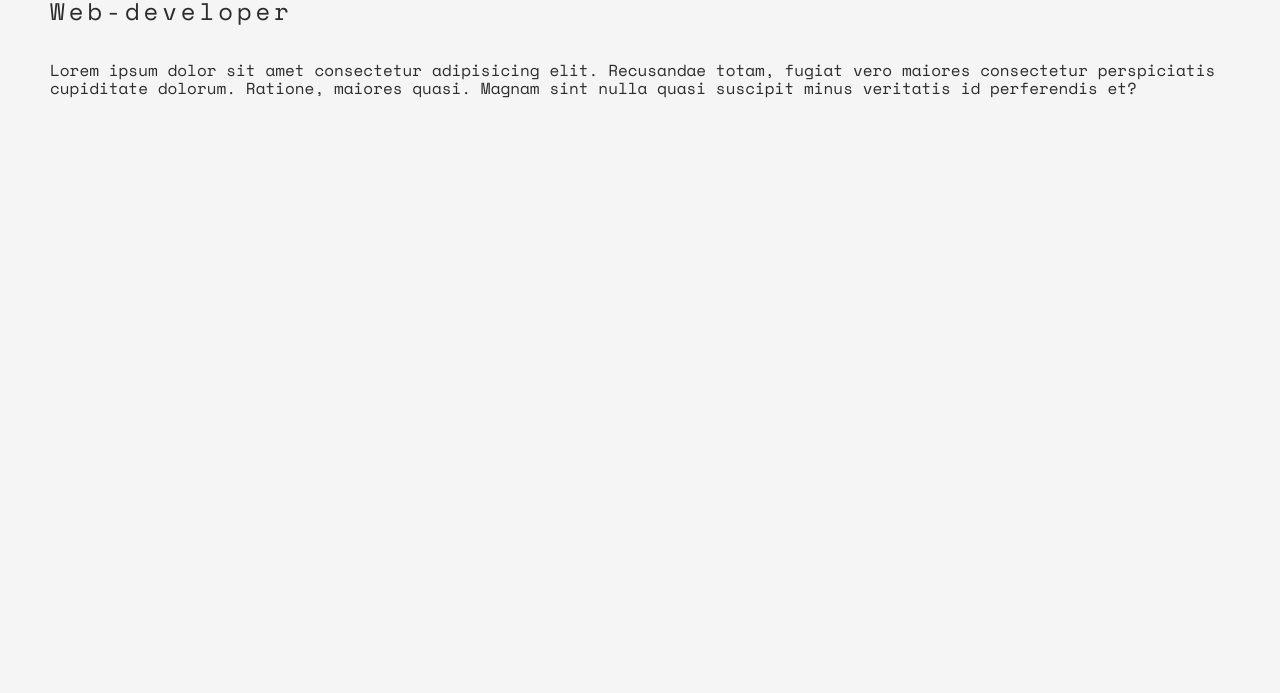
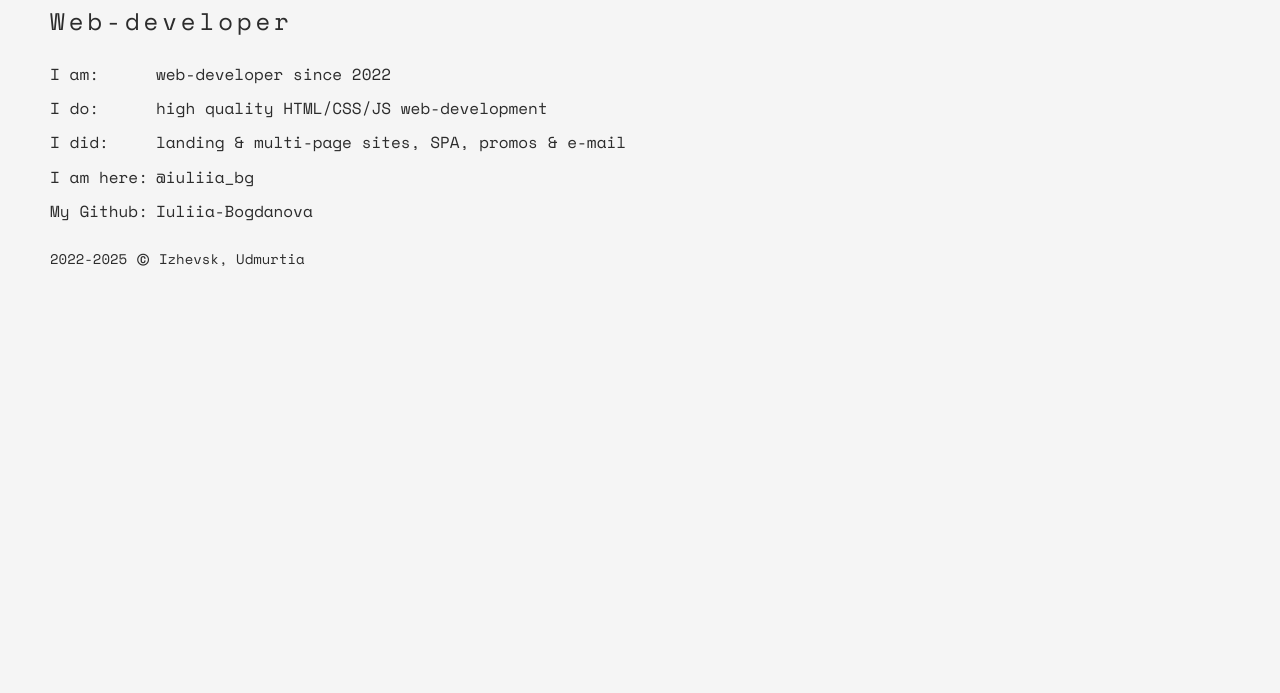
Before and after one commit to Iuliia-Bogdanova/my-portfolio, a website built with Vite: page index.html in a window 1280 px wide. Shown: the part 107-800 px from the top of the page. Built offline with nearby package versions, Linux system fonts and the light colour scheme.

Commit message:
feat: add main page

```diff
--- a/index.html
+++ b/index.html
@@ -19,7 +19,7 @@
   <body>
     <div class="container">
       <button class="sun-moon">
-        <svg xmlns="http://www.w3.org/2000/svg" viewBox="0 0 32 32" fill="none" stroke="currentColor" stroke-width="2" stroke-linecap="round" stroke-linejoin="round">
+        <svg xmlns="http://www.w3.org/2000/svg" viewBox="0 0 32 32" fill="none" stroke="currentColor" stroke-width="2" stroke-linecap="round" stroke-linejoin="round" transform="rotate(180)">
           <circle cx="21" cy="16" r="8"/>
           <line x1="14" y1="5" x2="14" y2="6"/>
           <line x1="4.81" y1="6.81" x2="6.93" y2="8.93"/>
@@ -34,8 +34,28 @@
       </header>
       <main>
         <h2>Web-developer</h2>
-        <p class="space-mono-regular">Lorem ipsum dolor sit amet consectetur adipisicing elit. Recusandae totam, fugiat vero maiores consectetur perspiciatis cupiditate dolorum. Ratione, maiores quasi. Magnam sint nulla quasi suscipit minus veritatis id perferendis et?</p>
+        <div class="grid-content">
+          <p class="key">I am:</p>
+          <p class="value">web-developer since 2022</p>
+          <p class="key">I do:</p>
+          <p class="value">high quality HTML/CSS/JS web-development</p>
+          <p class="key">I did:</p>
+          <p class="value">
+            <a href="#">landing & multi-page sites, SPA, promos & e-mail</a>
+          </p>
+          <p class="key">I am here:</p>
+          <p class="value">
+            <a href="https://t.me/iuliia_bg" target="_blank">@iuliia_bg</a>
+          </p>
+          <p class="key">My Github:</p>
+          <p class="value">
+            <a href="https://github.com/Iuliia-Bogdanova" target="_blank">Iuliia-Bogdanova</a>
+          </p>
+        </div>
       </main>
+      <footer>
+        <p class="footer__text">2022-2025 <span class="copy">©</span> Izhevsk, Udmurtia</p>
+      </footer>
     </div>
 
     <script type="module" src="/src/js/main.js"></script>
--- a/src/scss/modules/_media.scss
+++ b/src/scss/modules/_media.scss
@@ -1,6 +1,11 @@
 @media (max-width: 700px) {
   .container {
     padding: 30px;
+  }
+
+  button.sun-moon {
+    top: 30px;
+    right: 30px;
   }
 }
 
@@ -8,4 +13,9 @@
   .container {
     padding: 10px;
   }
+
+  button.sun-moon {
+    top: 10px;
+    right: 10px;
+  }
 }
--- a/src/scss/style.scss
+++ b/src/scss/style.scss
@@ -3,6 +3,7 @@
 
 html {
   box-sizing: border-box;
+  // overflow-x: hidden;
 }
 
 body {
@@ -16,26 +17,28 @@ body {
   background-color: var(--background-color);
   color: var(--text-color);
   transition: all 0.3s ease;
+  // overflow-x: hidden;
 }
 
 .container {
   position: relative;
   width: 100%;
   min-height: 100%;
-  overflow: hidden;
+  // overflow: hidden;
   padding: 50px;
 }
 
 a {
   text-decoration: none;
   color: inherit;
+  transition: all 0.3s ease;
 }
 
-ul,
-li {
-  list-style-type: none;
-  padding: 0;
-}
+// ul,
+// li {
+//   list-style-type: none;
+//   padding: 0 0 16px;
+// }
 
 // button,
 // button:active,
@@ -48,6 +51,11 @@ li {
 
 a:hover {
   color: var(--hover-color);
+  cursor: pointer;
+}
+
+p {
+  margin: 0;
 }
 
 h1,
@@ -56,7 +64,7 @@ h2 {
   line-height: 1.1;
   letter-spacing: 4px;
   margin: 0;
-  padding-bottom: 20px;
+  padding-bottom: 30px;
 }
 
 button.sun-moon {
@@ -82,6 +90,22 @@ button.sun-moon:hover svg line {
   transition: stroke 0.3s ease;
 }
 
+.grid-content {
+  display: grid;
+  grid-template-columns: 100px auto;
+  grid-template-rows: repeat(5, auto);
+  column-gap: 6px;
+  row-gap: 16px;
+  padding-bottom: 30px;
+}
 
+.footer__text {
+  font-size: 14px;
+}
+
+span.copy {
+  font-size: 24px;
+  vertical-align: top;
+}
 
 @import './modules/media';
```
